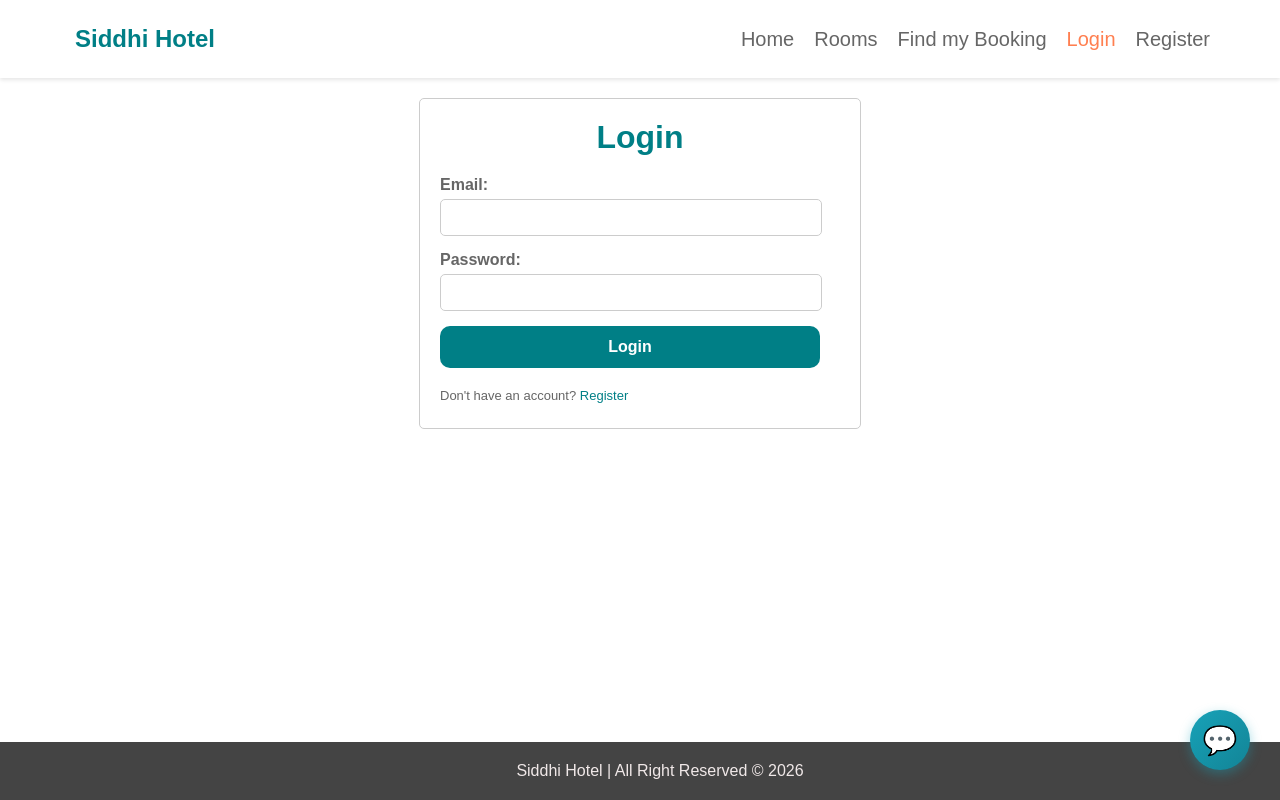
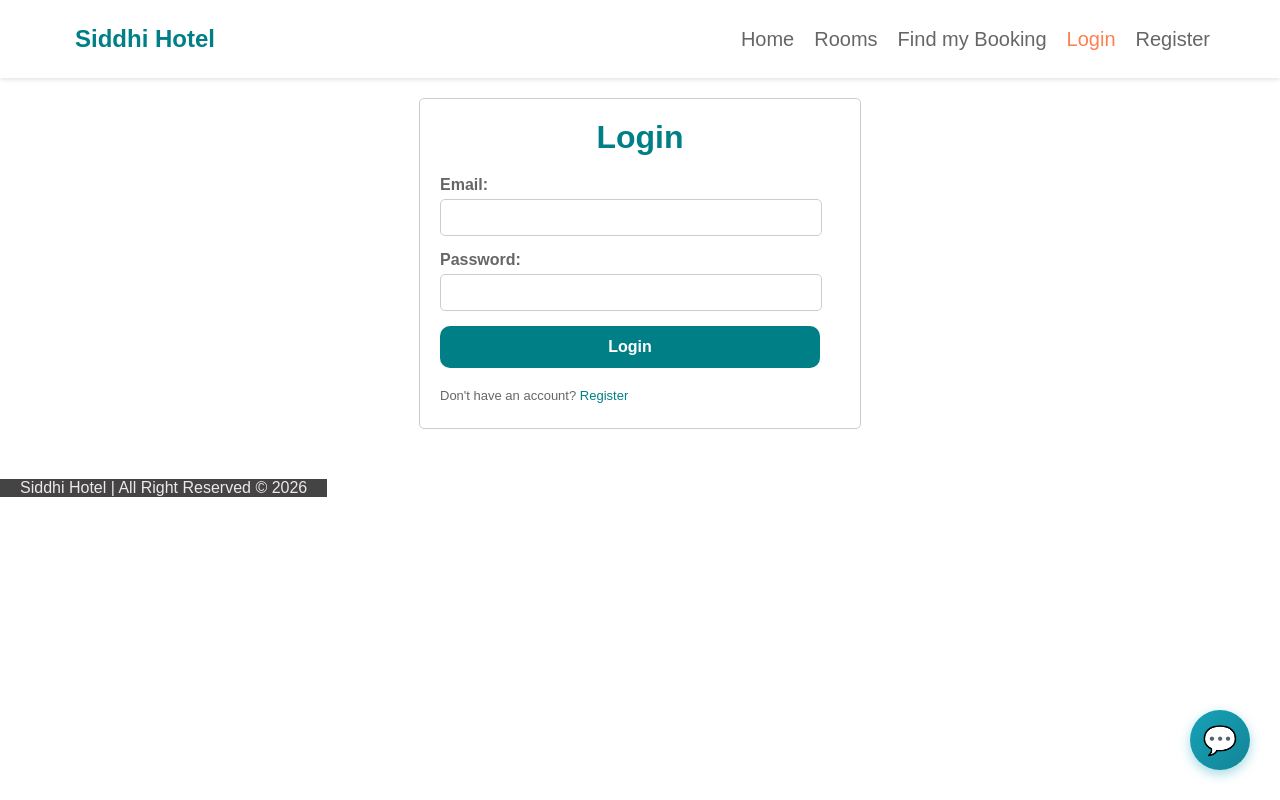
Before and after one commit to knikam3027/siddhhotel, a React (Create React App) app: page /login in a window 1280 px wide. Built offline with nearby package versions, Linux system fonts and the light colour scheme.

Commit message:
position: fixed; → position: relative;

```diff
--- a/src/index.css
+++ b/src/index.css
@@ -161,8 +161,7 @@ button[type="submit"]:hover {
     background-color: #444;
     padding: 20px;
     text-align: center;
-    position: fixed;
-    bottom: 0;
+    position: relative;
     width: 100%;
     font-weight: 500;
 }
```
